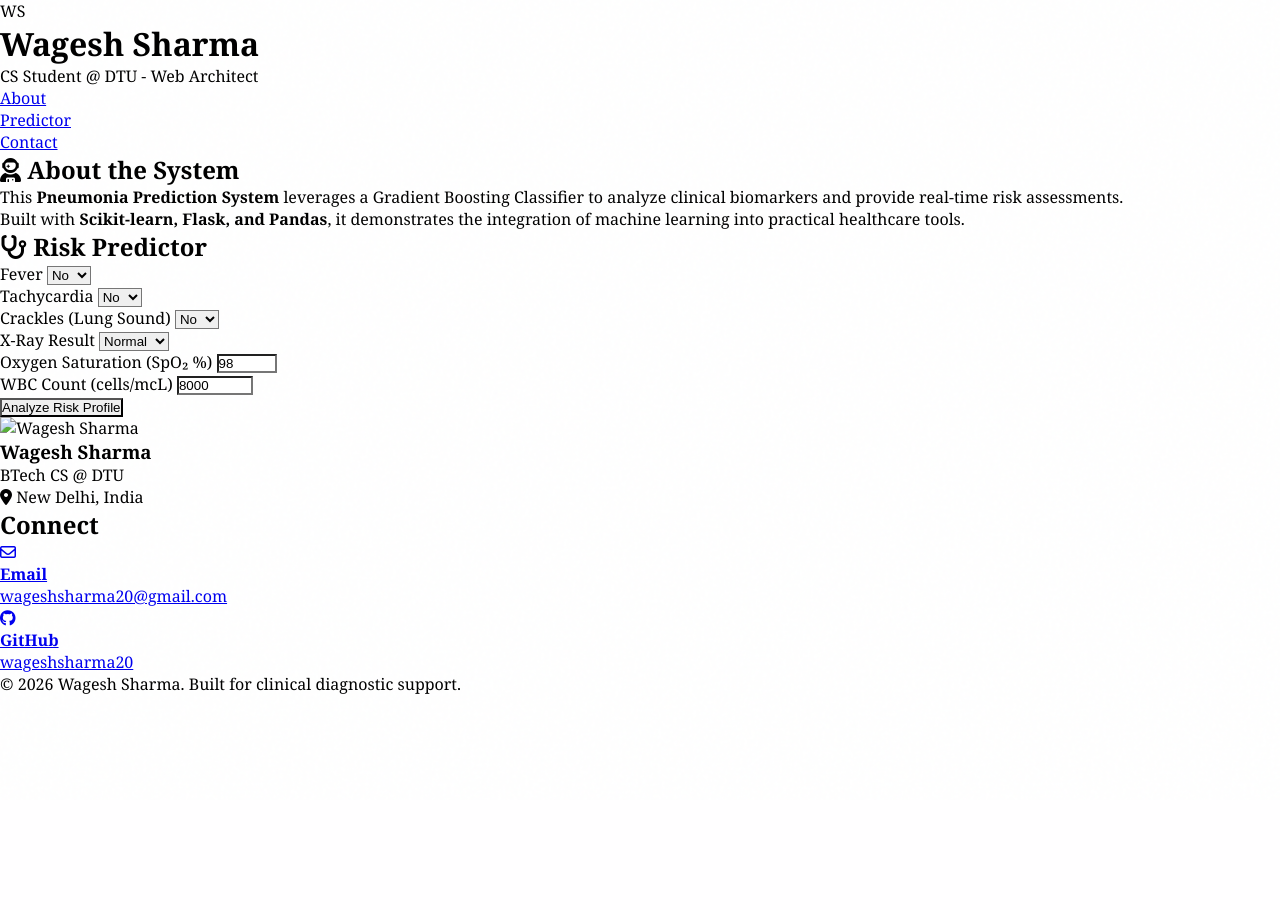
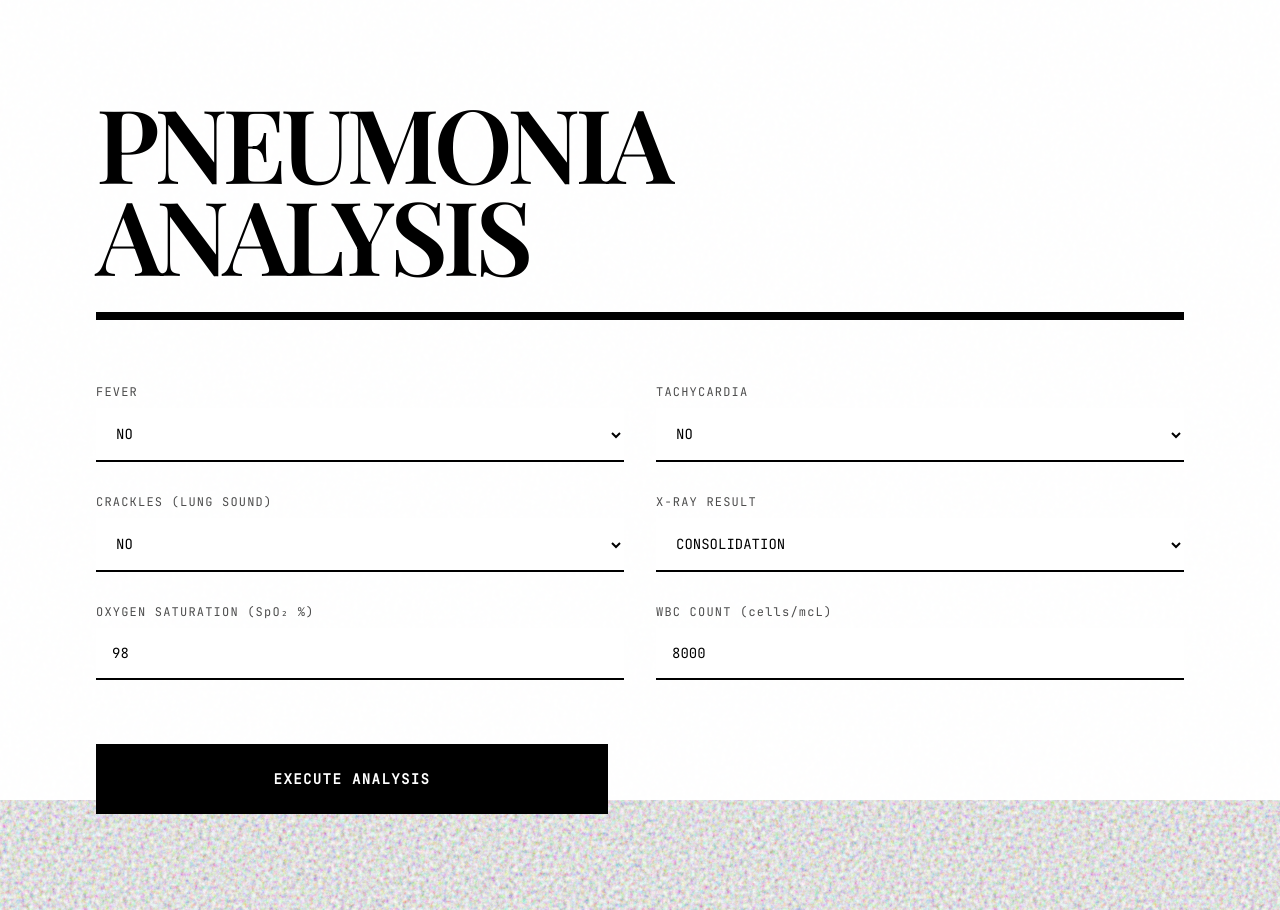
Before and after one commit to wageshsharma20/pneumonia-prediction-fixed, a Flask app: page / in a window 1280 px wide. Before the commit the page ends 694 px from the top, so only its background shows below. Run offline with Flask 3, Linux system fonts and the light colour scheme; some libraries are stand-ins or nearby versions.

Commit message:
Update index.html

```diff
--- a/templates/index.html
+++ b/templates/index.html
@@ -1,143 +1,81 @@
-<!doctype html>
+<!DOCTYPE html>
 <html lang="en">
 <head>
-  <meta charset="utf-8">
-  <meta name="viewport" content="width=device-width, initial-scale=1">
-  <title>Wagesh Sharma - Pneumonia Prediction System</title>
+  <meta charset="UTF-8">
+  <meta name="viewport" content="width=device-width, initial-scale=1.0">
+  <title>Diagnostic Engine | Wagesh Sharma</title>
   <link rel="preconnect" href="https://fonts.googleapis.com">
   <link rel="preconnect" href="https://fonts.gstatic.com" crossorigin>
-  <link href="https://fonts.googleapis.com/css2?family=Inter:wght@400;500&family=Poppins:wght@500;600;700&display=swap" rel="stylesheet">
-  <link rel="stylesheet" href="https://cdnjs.cloudflare.com/ajax/libs/font-awesome/6.4.0/css/all.min.css">
+  <link href="https://fonts.googleapis.com/css2?family=JetBrains+Mono&family=Playfair+Display:opsz,wght@5..1200,400;5..1200,600&family=Source+Serif+4:opsz,wght@8..60,400;8..60,600&display=swap" rel="stylesheet">
   <link rel="stylesheet" href="{{ url_for('static', filename='style.css') }}">
 </head>
 <body>
-  <div class="container">
-    <header class="glass-panel main-header">
-      <div class="header-content">
-        <div class="logo-group">
-          <div class="logo">WS</div>
-          <div class="header-titles">
-            <h1>Wagesh Sharma</h1>
-            <p>CS Student @ DTU - Web Architect</p>
+  <main class="layout-grid">
+    <header class="masthead">
+      <h1 class="headline-primary">PNEUMONIA<br>ANALYSIS</h1>
+      <div class="divider-ultra"></div>
+    </header>
+
+    <section class="interaction-zone">
+      <form id="predictionForm" class="upload-form" style="max-width: 100%;">
+        <div class="input-grid">
+          <div class="feature-item">
+            <label class="mono-label">FEVER</label>
+            <select name="fever" class="minimal-select">
+              <option value="No">NO</option>
+              <option value="Yes">YES</option>
+            </select>
+          </div>
+          <div class="feature-item">
+            <label class="mono-label">TACHYCARDIA</label>
+            <select name="tachycardia" class="minimal-select">
+              <option value="No">NO</option>
+              <option value="Yes">YES</option>
+            </select>
+          </div>
+          <div class="feature-item">
+            <label class="mono-label">CRACKLES (LUNG SOUND)</label>
+            <select name="crackles" class="minimal-select">
+              <option value="No">NO</option>
+              <option value="Yes">YES</option>
+            </select>
+          </div>
+          <div class="feature-item">
+            <label class="mono-label">X-RAY RESULT</label>
+            <select name="xray_result" class="minimal-select">
+              <option value="Consolidation">CONSOLIDATION</option>
+              <option value="Effusion">EFFUSION</option>
+              <option value="Infiltrate">INFILTRATE</option>
+              <option value="Normal">NORMAL</option>
+              <option value="Opacity">OPACITY</option>
+            </select>
+          </div>
+          <div class="feature-item">
+            <label class="mono-label">OXYGEN SATURATION (SpO₂ %)</label>
+            <input type="number" name="oxygen_saturation" value="98" min="50" max="100" class="minimal-input">
+          </div>
+          <div class="feature-item">
+            <label class="mono-label">WBC COUNT (cells/mcL)</label>
+            <input type="number" name="wbc_count" value="8000" min="1000" max="50000" class="minimal-input">
           </div>
         </div>
-        <nav aria-label="Main Navigation">
-          <ul>
-            <li><a href="#about">About</a></li>
-            <li><a href="#predictor">Predictor</a></li>
-            <li><a href="#contact">Contact</a></li>
-          </ul>
-        </div>
-      </div>
-    </header>
+        <button type="submit" class="btn-primary" style="width: 100%; max-width: 32rem;">EXECUTE ANALYSIS</button>
+      </form>
+    </section>
 
-    <div class="main-grid">
-      <main>
-        <section id="about" class="glass-panel">
-          <h2><i class="fa-solid fa-user-astronaut"></i> About the System</h2>
-          <div class="text-content">
-            <p>This <strong>Pneumonia Prediction System</strong> leverages a Gradient Boosting Classifier to analyze clinical biomarkers and provide real-time risk assessments.</p>
-            <p>Built with <strong>Scikit-learn, Flask, and Pandas</strong>, it demonstrates the integration of machine learning into practical healthcare tools.</p>
-          </div>
-        </section>
-
-        <section id="predictor" class="glass-panel">
-          <h2><i class="fa-solid fa-stethoscope"></i> Risk Predictor</h2>
-          <form id="predictionForm">
-            <div class="form-grid">
-              <div class="form-group">
-                <label>Fever</label>
-                <select name="fever">
-                  <option value="No">No</option>
-                  <option value="Yes">Yes</option>
-                </select>
-              </div>
-              <div class="form-group">
-                <label>Tachycardia</label>
-                <select name="tachycardia">
-                  <option value="No">No</option>
-                  <option value="Yes">Yes</option>
-                </select>
-              </div>
-              <div class="form-group">
-                <label>Crackles (Lung Sound)</label>
-                <select name="crackles">
-                  <option value="No">No</option>
-                  <option value="Yes">Yes</option>
-                </select>
-              </div>
-              <div class="form-group">
-                <label>X-Ray Result</label>
-                <select name="xray_result">
-                  <option value="Normal">Normal</option>
-                  <option value="Opacity">Opacity</option>
-                  <option value="Infiltrate">Infiltrate</option>
-                </select>
-              </div>
-              <div class="form-group">
-                <label>Oxygen Saturation (SpO₂ %)</label>
-                <input type="number" name="oxygen_saturation" value="98" min="50" max="100">
-              </div>
-              <div class="form-group">
-                <label>WBC Count (cells/mcL)</label>
-                <input type="number" name="wbc_count" value="8000" min="1000" max="50000">
-              </div>
-            </div>
-            <button type="submit" class="btn-predict">Analyze Risk Profile</button>
-          </form>
-          <div id="result"></div>
-        </section>
-      </main>
-
-      <aside>
-        <div class="profile-card glass-panel">
-          <div class="profile-img-container">
-            <img src="https://via.placeholder.com/150/6366f1/ffffff?text=WS" alt="Wagesh Sharma">
-          </div>
-          <h3>Wagesh Sharma</h3>
-          <p class="highlight">BTech CS @ DTU</p>
-          <p class="location"><i class="fa-solid fa-location-dot"></i> New Delhi, India</p>
-        </div>
-
-        <section id="contact" class="glass-panel">
-          <h2>Connect</h2>
-          <div class="contact-links">
-            <a href="mailto:wageshsharma20@gmail.com" class="contact-item">
-              <div class="icon-box"><i class="fa-regular fa-envelope"></i></div>
-              <div class="contact-text">
-                <h4>Email</h4>
-                <span>wageshsharma20@gmail.com</span>
-              </div>
-            </a>
-            <a href="https://github.com/wageshsharma20" target="_blank" class="contact-item">
-              <div class="icon-box"><i class="fa-brands fa-github"></i></div>
-              <div class="contact-text">
-                <h4>GitHub</h4>
-                <span>wageshsharma20</span>
-              </div>
-            </a>
-          </div>
-        </section>
-      </aside>
-    </div>
-
-    <footer>
-      <p>&copy; <span id="year"></span> Wagesh Sharma. Built for clinical diagnostic support.</p>
-    </footer>
-  </div>
+    <section id="result-container" class="results-zone">
+      </section>
+  </main>
 
   <script>
-    document.getElementById('year').textContent = new Date().getFullYear();
-
     document.getElementById('predictionForm').addEventListener('submit', async (e) => {
       e.preventDefault();
       const formData = new FormData(e.target);
       const data = Object.fromEntries(formData.entries());
-      const resultDiv = document.getElementById('result');
+      const resultContainer = document.getElementById('result-container');
 
-      resultDiv.style.display = 'block';
-      resultDiv.className = '';
-      resultDiv.innerHTML = '<i class="fa-solid fa-spinner fa-spin"></i> Processing...';
+      resultContainer.style.display = 'block';
+      resultContainer.innerHTML = '<p class="mono-label">PROCESSING TELEMETRY...</p>';
 
       try {
         const response = await fetch('/predict', {
@@ -149,17 +87,26 @@
         const result = await response.json();
 
         if (result.success) {
-          const isHigh = result.prediction.includes('High Risk');
-          resultDiv.className = isHigh ? 'result-high' : 'result-low';
-          resultDiv.innerHTML = `
-            <h3>${result.prediction}</h3>
-            <p>Calculated Probability: ${result.probability}</p>
+          resultContainer.innerHTML = `
+            <div class="result-card inverted">
+              <h2 class="headline-secondary">DIAGNOSIS</h2>
+              <div class="feature-grid">
+                <div class="feature-item">
+                  <span class="mono-label">CLASSIFICATION</span>
+                  <span class="serif-value">${result.prediction.toUpperCase()}</span>
+                </div>
+                <div class="feature-item">
+                  <span class="mono-label">PROBABILITY</span>
+                  <span class="serif-value">${result.probability}</span>
+                </div>
+              </div>
+            </div>
           `;
         } else {
-          resultDiv.innerHTML = `<p style="color: #f87171;">Error: ${result.error}</p>`;
+          resultContainer.innerHTML = `<p class="mono-label">ERROR: ${result.error}</p>`;
         }
       } catch (err) {
-        resultDiv.innerHTML = `<p style="color: #f87171;">Failed to connect to the server.</p>`;
+        resultContainer.innerHTML = `<p class="mono-label">SYSTEM FAILURE. UNABLE TO CONNECT.</p>`;
       }
     });
   </script>
```
